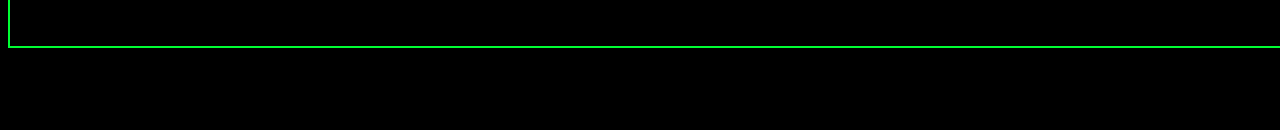
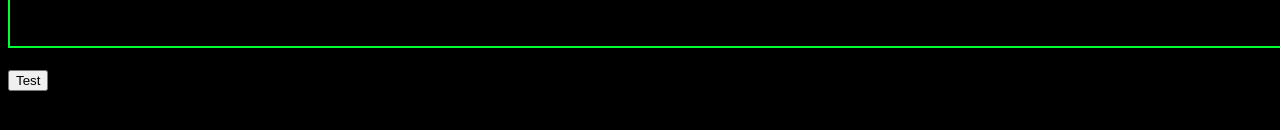
Before and after one commit to SomeRandomGuy64/CHIP-8-JavaScript, a website with bundled scripts: page index.html in a window 1280 px wide. Shown: the part 604-734 px from the top of the page. Built offline with nearby package versions, Linux system fonts and the light colour scheme.

Commit message:
added to button to use later

```diff
--- a/index.html
+++ b/index.html
@@ -7,5 +7,8 @@
         <canvas></canvas>
 
         <script type="module" src="scripts/chip8.js"></script>
+        <br>
+        <br>
+        <button type="button">Test</button>
     </body>
 </html>
```
